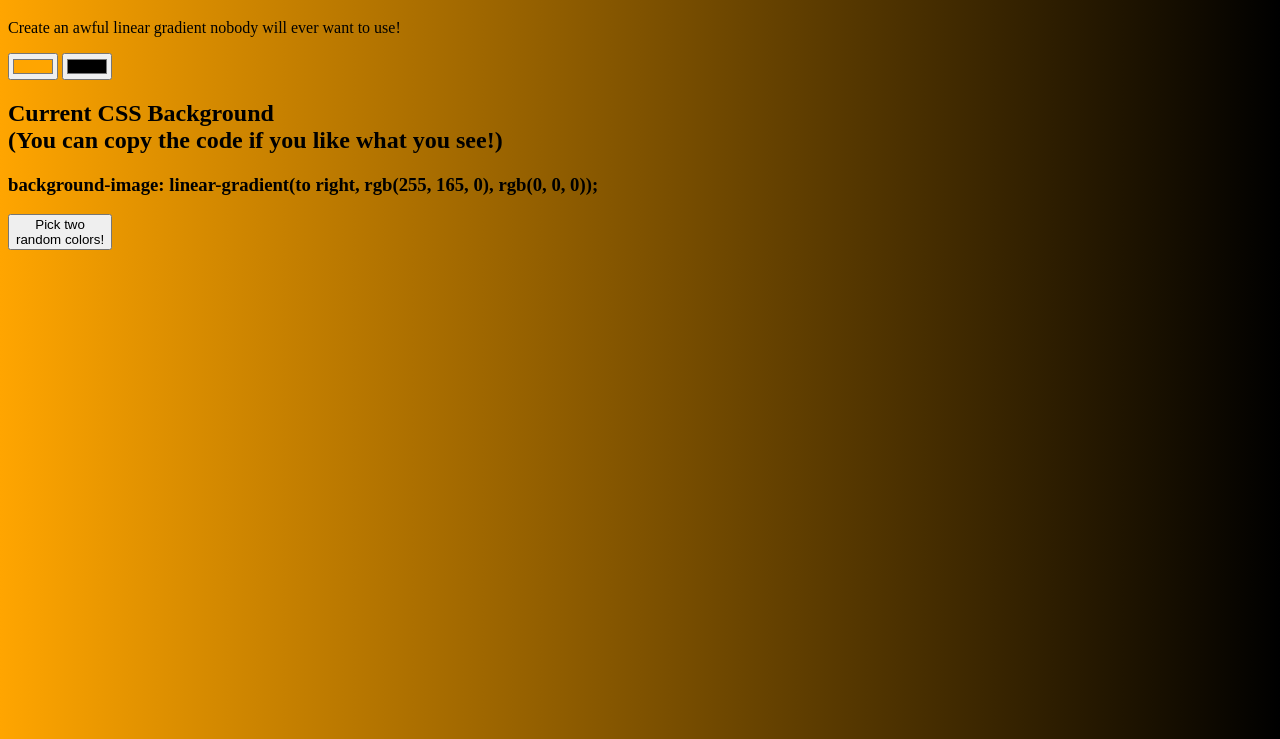
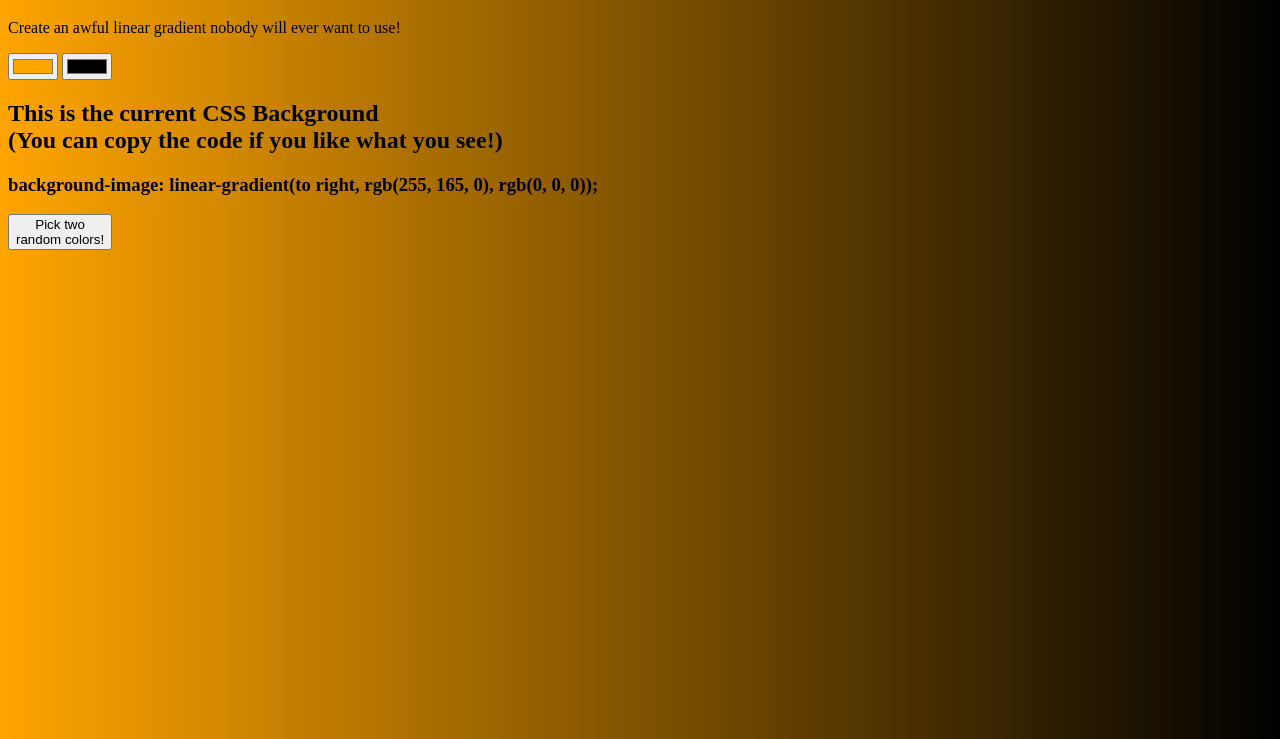
Before and after one commit to juliangilquin/background-generator, a plain HTML site: page index.html in a window 1280 px wide. Shown: the part 61-800 px from the top of the page. Drawn offline with Linux system fonts and the light colour scheme.

Commit message:
changing css text

```diff
--- a/index.html
+++ b/index.html
@@ -9,7 +9,7 @@
 	<p>Create an awful linear gradient nobody will ever want to use!</p>
 	<input class="color1" type="color" name="color1" value="#ffa500">
 	<input class="color2" type="color" name="color2" value="#000000">
-	<h2>Current CSS Background <br> (You can copy the code if you like what you see!)</h2>
+	<h2>This is the current CSS Background<br> (You can copy the code if you like what you see!)</h2>
 	<h3></h3>
 	<button class="randoms">Pick two <br> random colors!</button>
 	<script type="text/javascript" src="script.js"></script>
```
